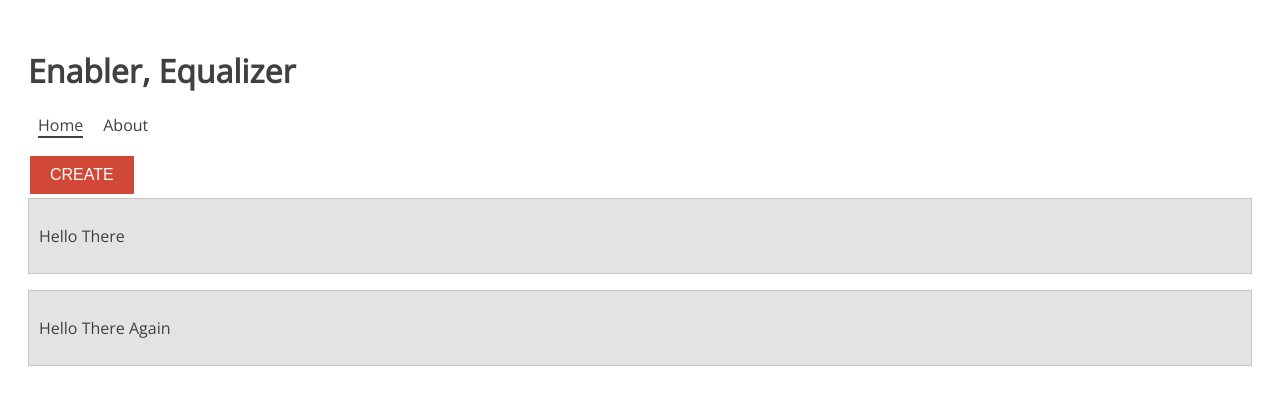
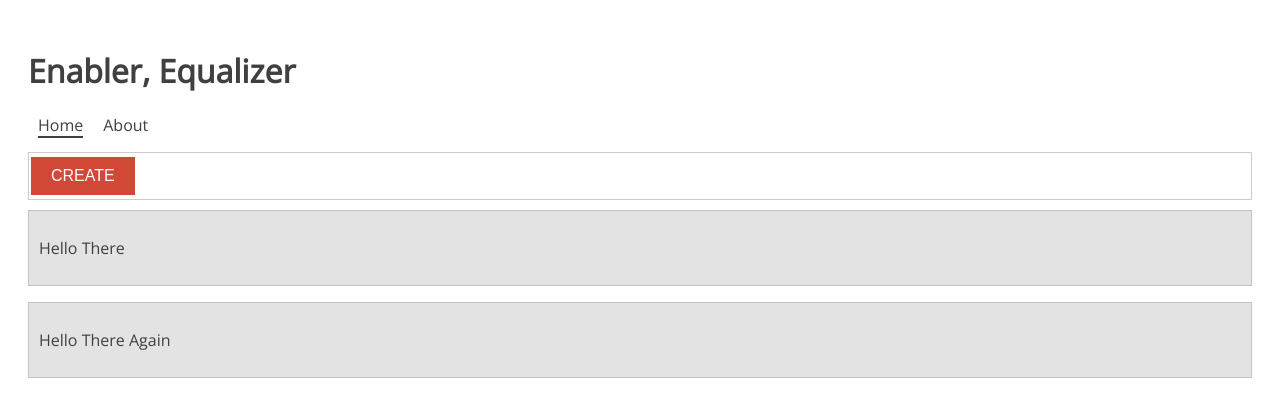
Before and after one commit to neomi2428/neomi2428.github.io, a Vue app: page / in a window 1280 px wide. Shown: the top 416 px of the page. Built offline with nearby package versions, Linux system fonts and the light colour scheme.

Commit message:
added a wrapepr for a schedule list

```diff
--- a/src/components/Home.vue
+++ b/src/components/Home.vue
@@ -1,6 +1,7 @@
 <template>
   <div id="home-page">
     <div id="scheduleListWrapper">
+      <!-- TODO: Make a SmallButton component, Use @import for a button style -->
       <button @click="createSchedule" class="red-botton">CREATE</button>
     </div>
     <message>Hello There</message>
@@ -33,6 +34,10 @@ export default {
 
 <!-- Add "scoped" attribute to limit CSS to this component only -->
 <style lang="sass">
+#scheduleListWrapper
+  border: 1px solid #cccccc
+  margin: 10px 0
+
 .red-botton
   background: #d14836
   border: none
```
